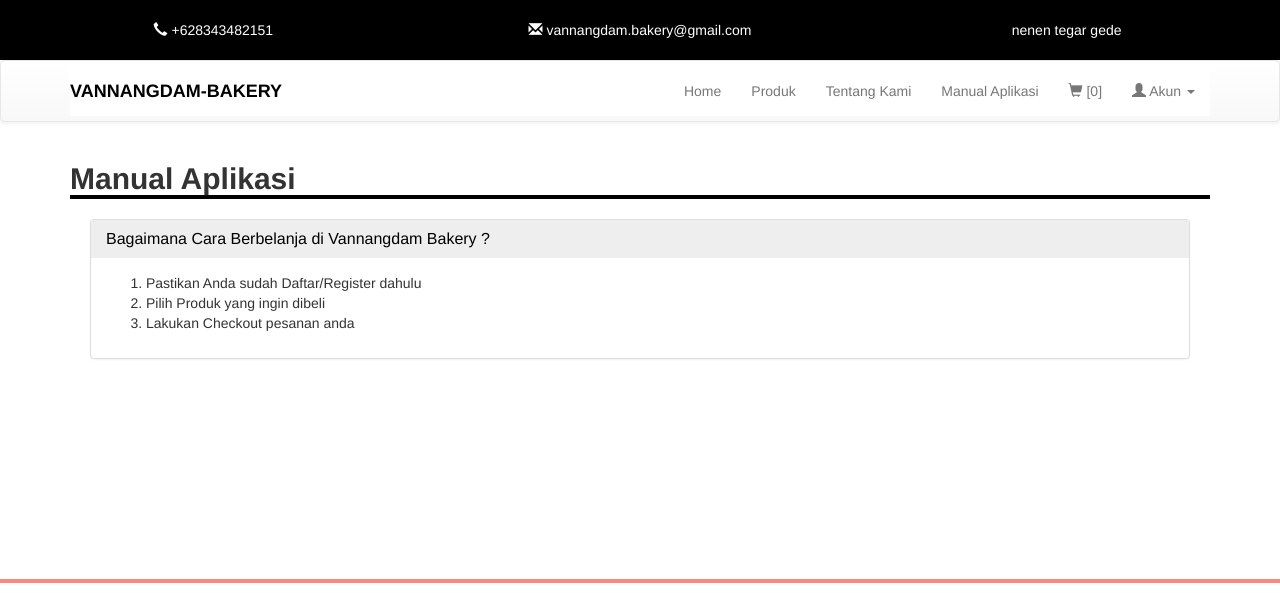
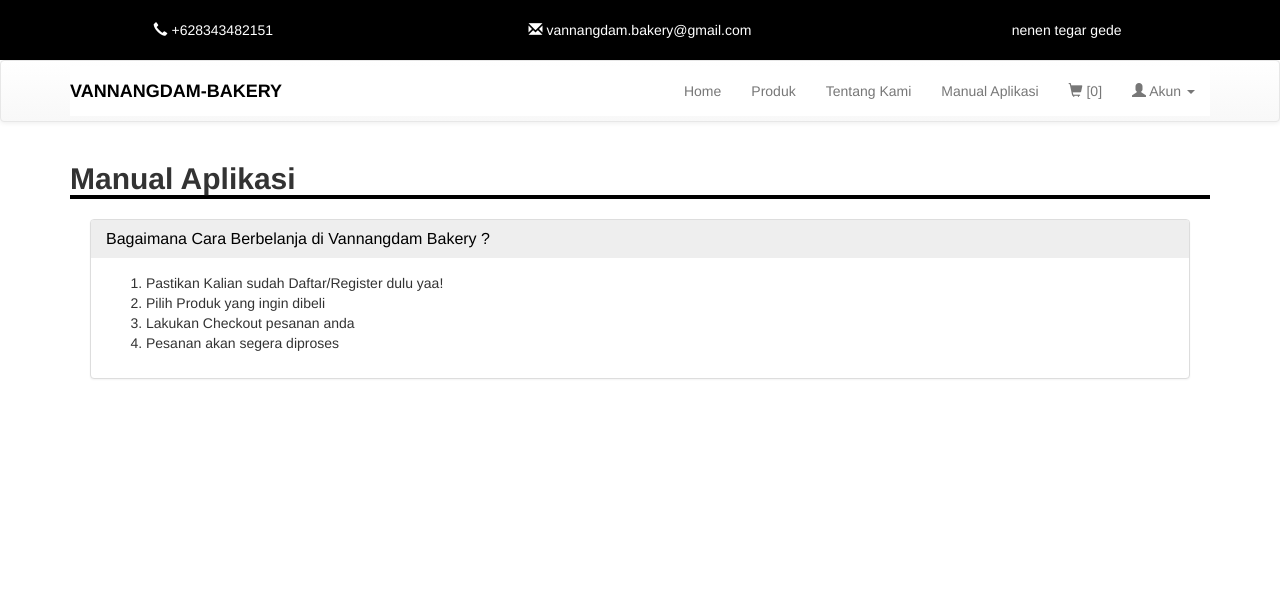
Before and after one commit to mrgarnadi/vannangdam_bakery, a PHP site: page /vannangdam/manual.php in a window 1280 px wide. Shown: the top 593 px of the page. Run offline with PHP 8.4, Linux system fonts and the light colour scheme.

Commit message:
Add files via upload

```diff
--- a/manual.php
+++ b/manual.php
@@ -22,9 +22,10 @@ include 'header.php';
 				<div id="collapseOne" class="panel-collapse collapse in">
 					<div class="panel-body">
 						<ol>
-							<li>Pastikan Anda sudah Daftar/Register dahulu</li>
+							<li>Pastikan Kalian sudah Daftar/Register dulu yaa!</li>
 							<li>Pilih Produk yang ingin dibeli</li>
 							<li>Lakukan Checkout pesanan anda</li>
+							<li>Pesanan akan segera diproses</li>
 						</ol>
 					</div>
 				</div>
```
